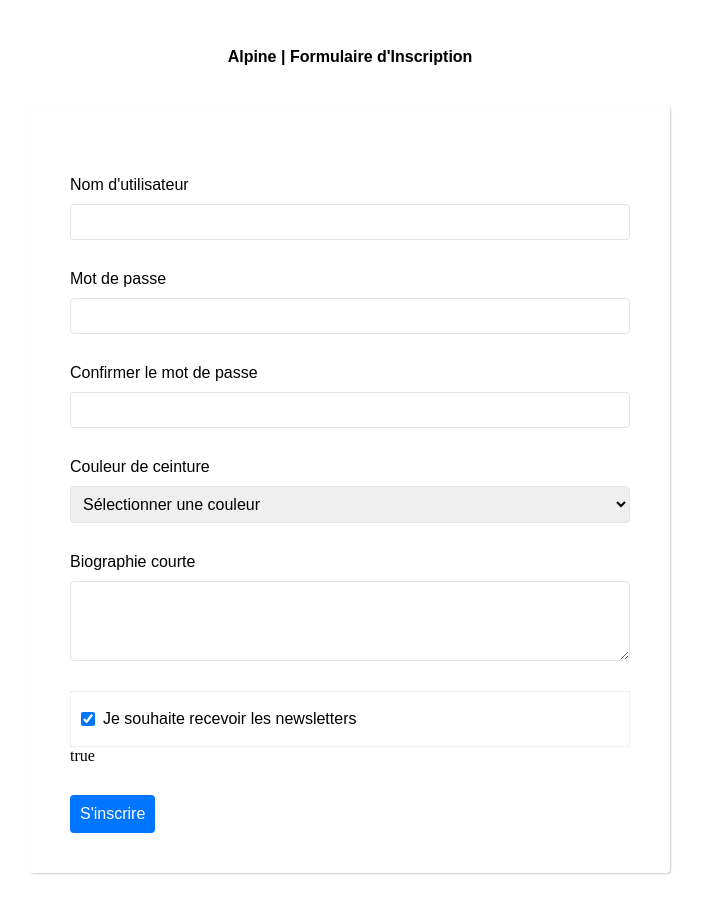
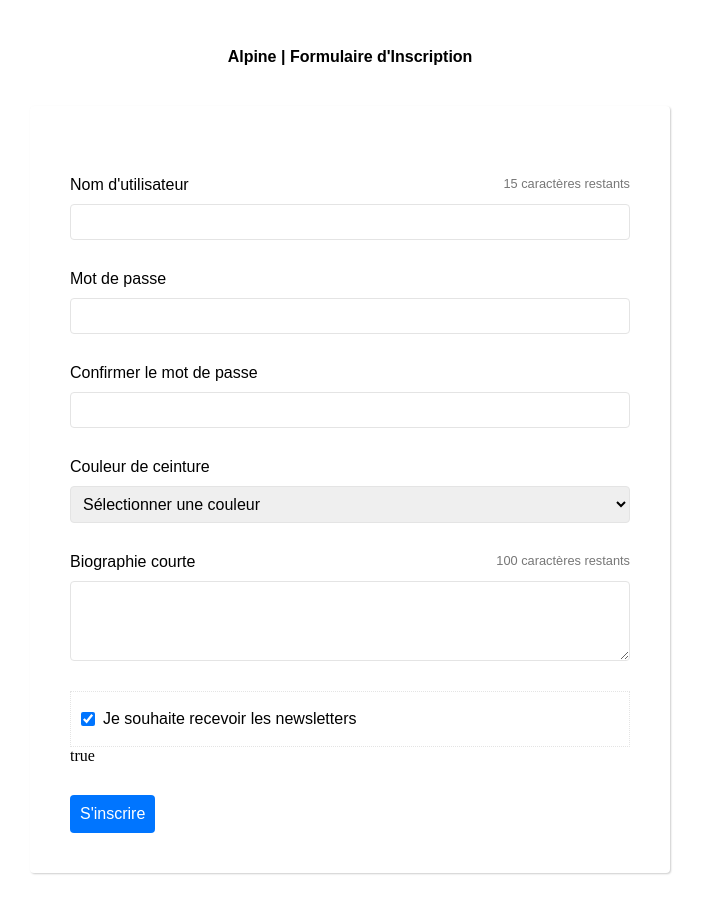
Before and after one commit to Alberto-Kitenge/alpine-course, a website built with Vite: page index.html in a window 1280 px wide. Shown: the whole page, without its empty margins (290-993 px from the left). Built offline with nearby package versions, Linux system fonts and the light colour scheme.

Commit message:
lesson 3

```diff
--- a/index.html
+++ b/index.html
@@ -14,6 +14,10 @@
     <form x-data="signupForm">
       <!-- Username -->
       <div class="form-field">
+        <p class="hint" :class="{'warning': username.length > 10}">
+          <span x-text="15 - username.length"></span> caractères restants
+        </p>
+
         <label>
           <span>Nom d'utilisateur</span>
           <input type="text" maxlength="15" x-model="username" />
@@ -57,6 +61,10 @@
 
       <!-- Short bio -->
       <div class="form-field">
+        <p class="hint" x-bind:class="{'warning': bio.length > 90}">
+          <span x-text="100 - bio.length"></span> caractères restants
+        </p>
+
         <label>
           <span>Biographie courte</span>
           <textarea maxlength="100" x-model="bio"> </textarea>
```
